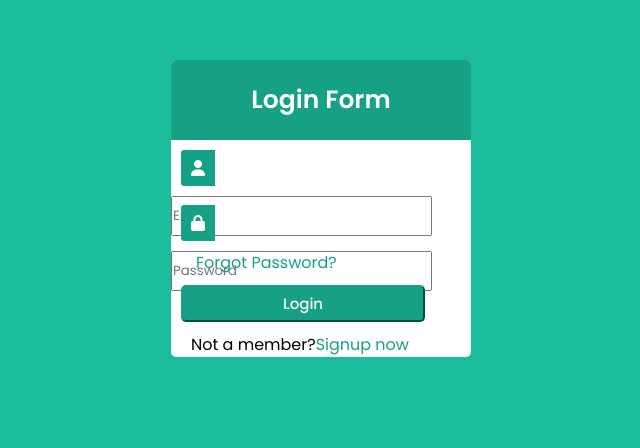
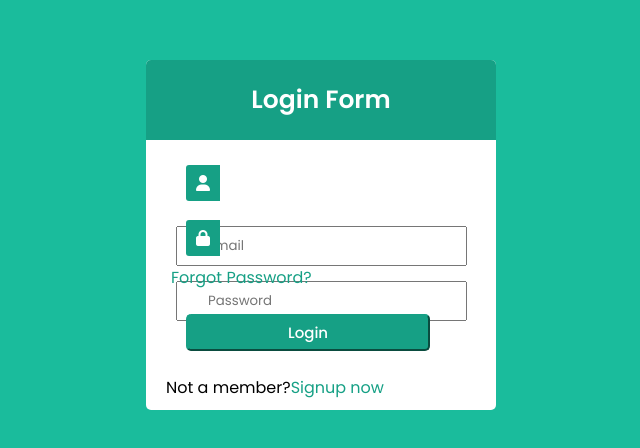
Before and after one commit to badmusjubril/Login, a plain HTML site: page index.html in a window 1280 px wide. Shown: the part 140-588 px from the top of the page, without its empty margins (319-959 px from the left). Drawn offline with Linux system fonts and the light colour scheme.

Commit message:
Project updated

```diff
--- a/index.html
+++ b/index.html
@@ -26,11 +26,12 @@
                 </div>
                 <div class="row">
                     <i class="fa-solid fa-lock"></i>
-                        <input class="row" type="password" placeholder="Password">
+                        <input  class="row"  type="password" placeholder="Password">
+
 
 
                         </div>
-                        <a style="padding-left: 25px;" class="sign" href="#">Forgot Password?</a> <br>
+                        <a style="margin-left: 15px; padding: 10px;  " class="sign" href="#">Forgot Password?</a> <br>
                         <button class="xxz">Login</button>
 
 
--- a/style.css
+++ b/style.css
@@ -13,10 +13,11 @@ body{
     background-color: #1abc9c;
 }
 .wrapper{
-    width: 300px;
+    width: 350px;
     background-color: #fff;
     border-radius: 5px;
-    padding-left:
+    height: 350px;
+
 }
 .title{
     line-height: 80px;
@@ -34,16 +35,20 @@ body{
 }
 
 .row{
+    padding-left: 30px;
     height: 40px;
+    margin-top: 15px;
 
     margin-bottom: 15px;
     margin-left: 0px;
+
 }
 
 .xxz{
-    margin: 10px;
+    margin: 24px;
     padding: 5px 100px 5px 100px;
     font-weight: 500;
+    margin-left: 40px;
     font-size: 15px;
     background-color: #16a085;
     border-color: #16a085;
@@ -71,5 +76,6 @@ body{
 }
 .sign{
     text-decoration: none;
+
     color: #16a085;
 }
```
